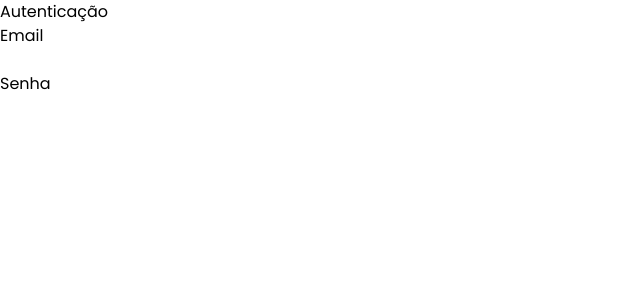
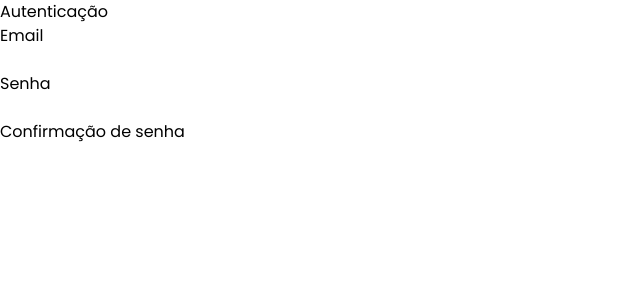
Before and after one commit to fjuncal/admin-template, a Next.js app: page /autenticacao in a window 1280 px wide. Shown: the top 300 px of the page, without its empty margins (0-640 px from the left). Built offline with nearby package versions, Linux system fonts and the light colour scheme.

Commit message:
ADicionando propriedade de obrigatorio ou nao e criando estado de modo

```diff
--- a/src/components/auth/AuthInput.tsx
+++ b/src/components/auth/AuthInput.tsx
@@ -1,18 +1,21 @@
 interface AuthInputProps {
   label: string;
   valor: any;
+  obrigatorio?: boolean;
+  naoRenderizarQuando?: boolean;
   tipo?: "text" | "email" | "password";
   valorMudou: (novoValor: any) => void;
 }
 
 export default function AuthInput(props: AuthInputProps) {
-  return (
+  return props.naoRenderizarQuando ? null : (
     <div className={`flex flex-col`}>
       <label>{props.label}</label>
       <input
         type={props.tipo ?? "text"}
         value={props.valor}
         onChange={(e) => props.valorMudou?.(e.target.value)}
+        required={props.obrigatorio}
       />
     </div>
   );
--- a/src/pages/autenticacao.tsx
+++ b/src/pages/autenticacao.tsx
@@ -2,6 +2,7 @@ import AuthInput from "@/components/auth/AuthInput";
 import { useState } from "react";
 
 export default function Autenticacao() {
+  const [modo, setModo] = useState<"login" | "cadastro">("login");
   const [email, setEmail] = useState("");
   const [senha, setSenha] = useState("");
   return (
@@ -12,12 +13,21 @@ export default function Autenticacao() {
         tipo="email"
         valor={email}
         valorMudou={setEmail}
+        obrigatorio
       />
       <AuthInput
         label="Senha"
         tipo="password"
         valor={senha}
         valorMudou={setSenha}
+        obrigatorio
+      />
+      <AuthInput
+        label="Confirmação de senha"
+        tipo="password"
+        valor={senha}
+        valorMudou={setSenha}
+        obrigatorio
       />
     </div>
   );
```
